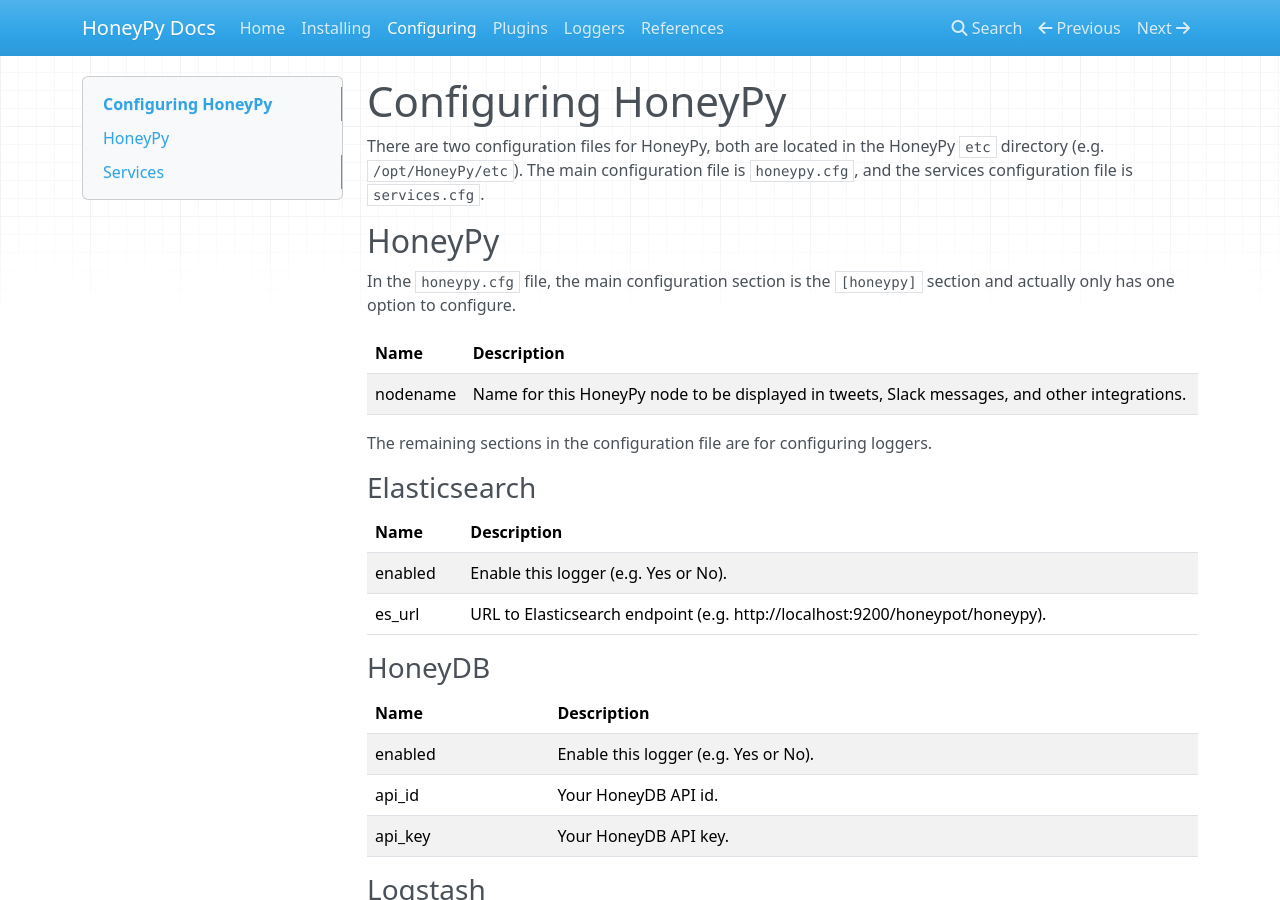
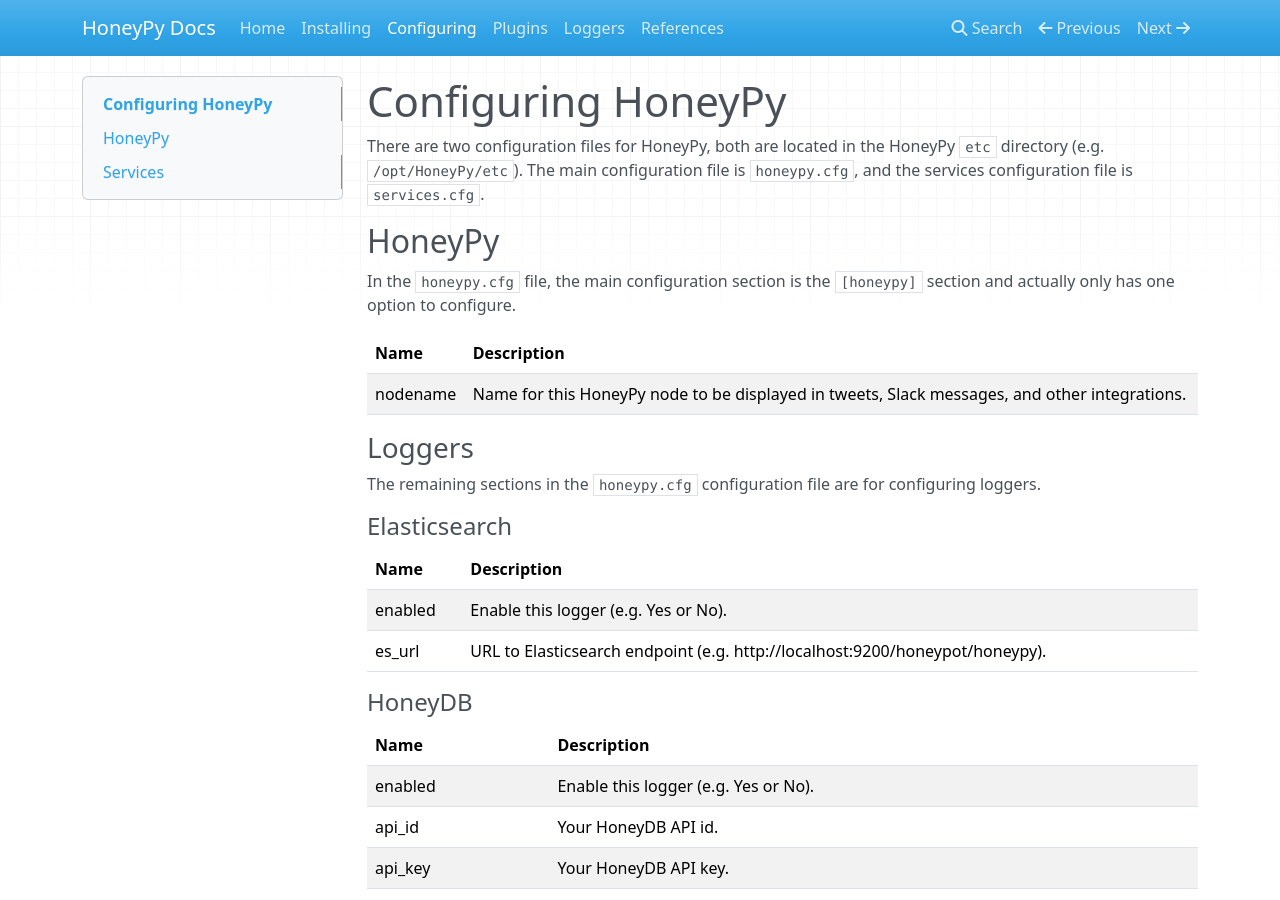
Before and after one commit to foospidy/HoneyPy, an MkDocs documentation site: the page built from docs/configuring.md, in a window 1280 px wide and 900 px high. Built offline with MkDocs 1.6.1, drawn with Linux system fonts in a browser that asks for light colours; nearby versions of some CDN libraries; old or Windows-style settings are respelled for this version of MkDocs.

Commit message:
docs update

```diff
--- a/docs/configuring.md
+++ b/docs/configuring.md
@@ -10,16 +10,18 @@
 ---------- | -------
 nodename | Name for this HoneyPy node to be displayed in tweets, Slack messages, and other integrations.
 
-The remaining sections in the configuration file are for configuring loggers.
+### Loggers
 
-### Elasticsearch
+The remaining sections in the `honeypy.cfg` configuration file are for configuring loggers.
+
+#### Elasticsearch
 
 Name | Description
 ---------- | -------
 enabled | Enable this logger (e.g. Yes or No).
 es_url | URL to Elasticsearch endpoint (e.g.  http://localhost:9200/honeypot/honeypy).
 
-### HoneyDB
+#### HoneyDB
 
 Name | Description
 ---------- | -------
@@ -27,7 +29,7 @@
 api_id | Your HoneyDB API id.
 api_key | Your HoneyDB API key.
 
-### Logstash
+#### Logstash
 
 Name | Description
 ---------- | -------
@@ -35,7 +37,7 @@
 host | Logstash host.
 port | Logstash port.
 
-### RabbitMQ
+#### RabbitMQ
 
 Name | Description
 ---------- | -------
@@ -44,14 +46,14 @@
 exchange | Name of the Rabbitmq Exchange
 routing_key | Rabbitmq routing Key (if not configured in RabbitmQ, leave blank)
 
-### Slack
+#### Slack
 
 Name | Description
 ---------- | -------
 enabled | Enable this logger (e.g. Yes or No).
 webhook_url | Slack channel webhook URL.
 
-### Splunk
+#### Splunk
 
 Name | Description
 ---------- | -------
@@ -60,13 +62,13 @@
 username | Username for authentication.
 password | Password for authentication.
 
-### Telegram
+#### Telegram
 
 Name | Description
 ---------- | -------
 enabled | Enable this logger (e.g. Yes or No).
 
-### Twitter
+#### Twitter
 
 Name | Description
 ---------- | -------
```
